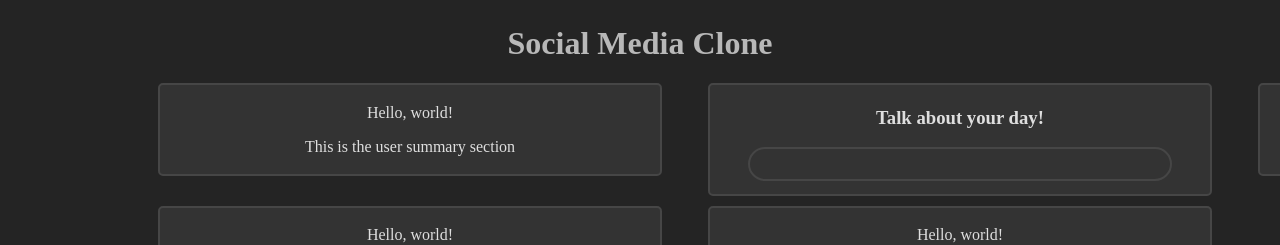
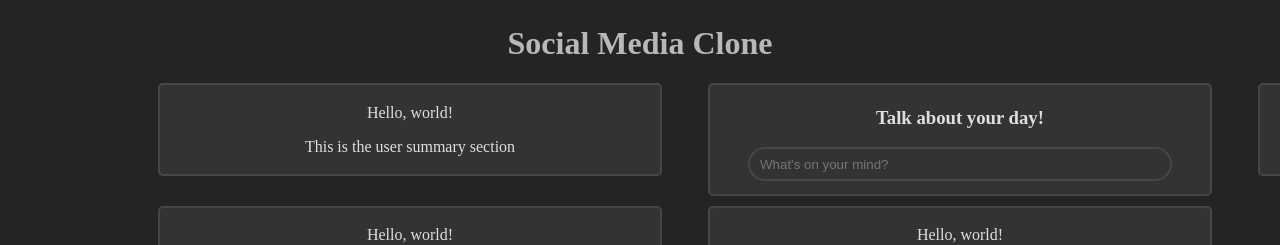
Before and after one commit to ChrisRamer/4.1.1.1-social-media-clone, a React (Create React App) app: page / in a window 1280 px wide. Shown: the top 245 px of the page. Built offline with nearby package versions, Linux system fonts and the light colour scheme.

Commit message:
Add placeholder

```diff
--- a/src/components/StatusSection.js
+++ b/src/components/StatusSection.js
@@ -6,7 +6,7 @@ function StatusSection() {
 			<h3>Talk about your day!</h3>
 			<form id="statusInput">
 				<div class="form-group">
-					<input id="statusText" class="form-control" type="text"></input>
+					<input id="statusText" class="form-control" type="text" placeholder="What's on your mind?"></input>
 				</div>
 			</form>
 		</div>
```
